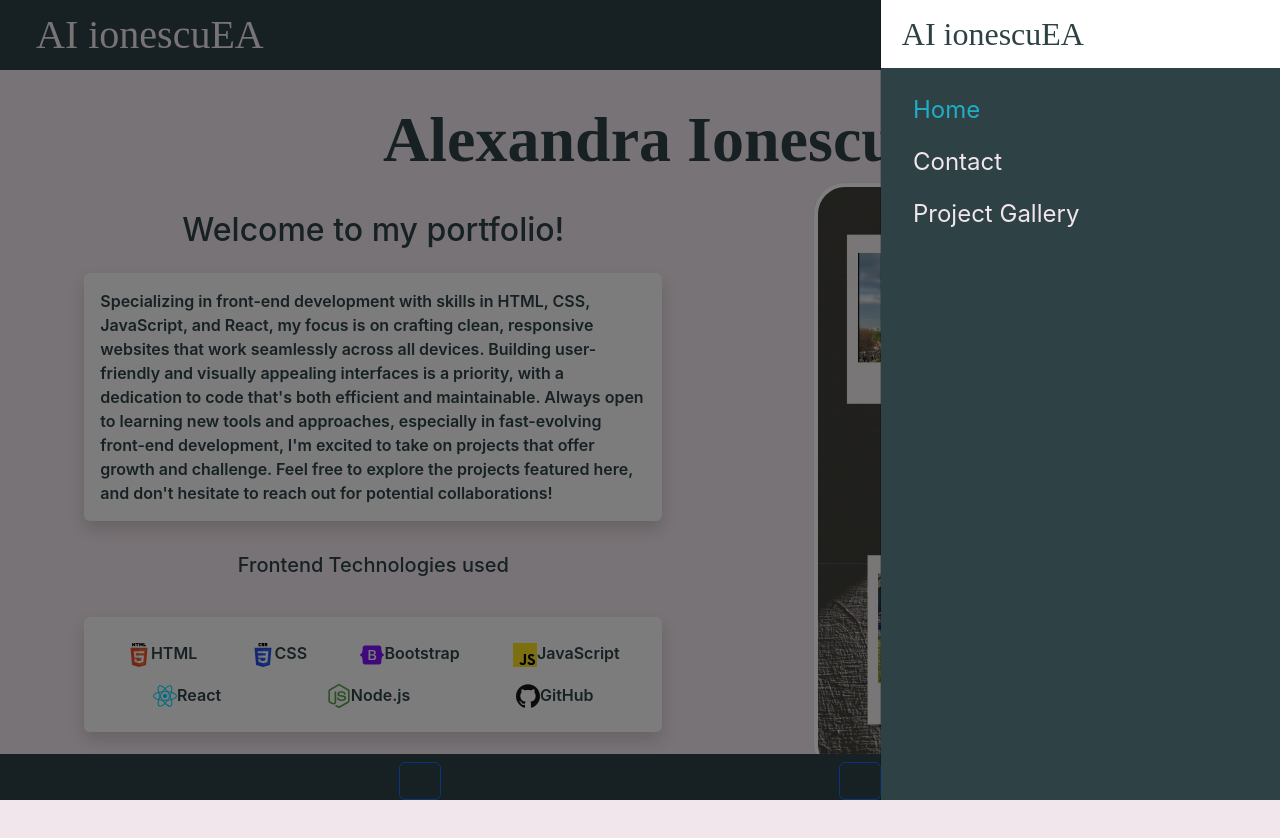
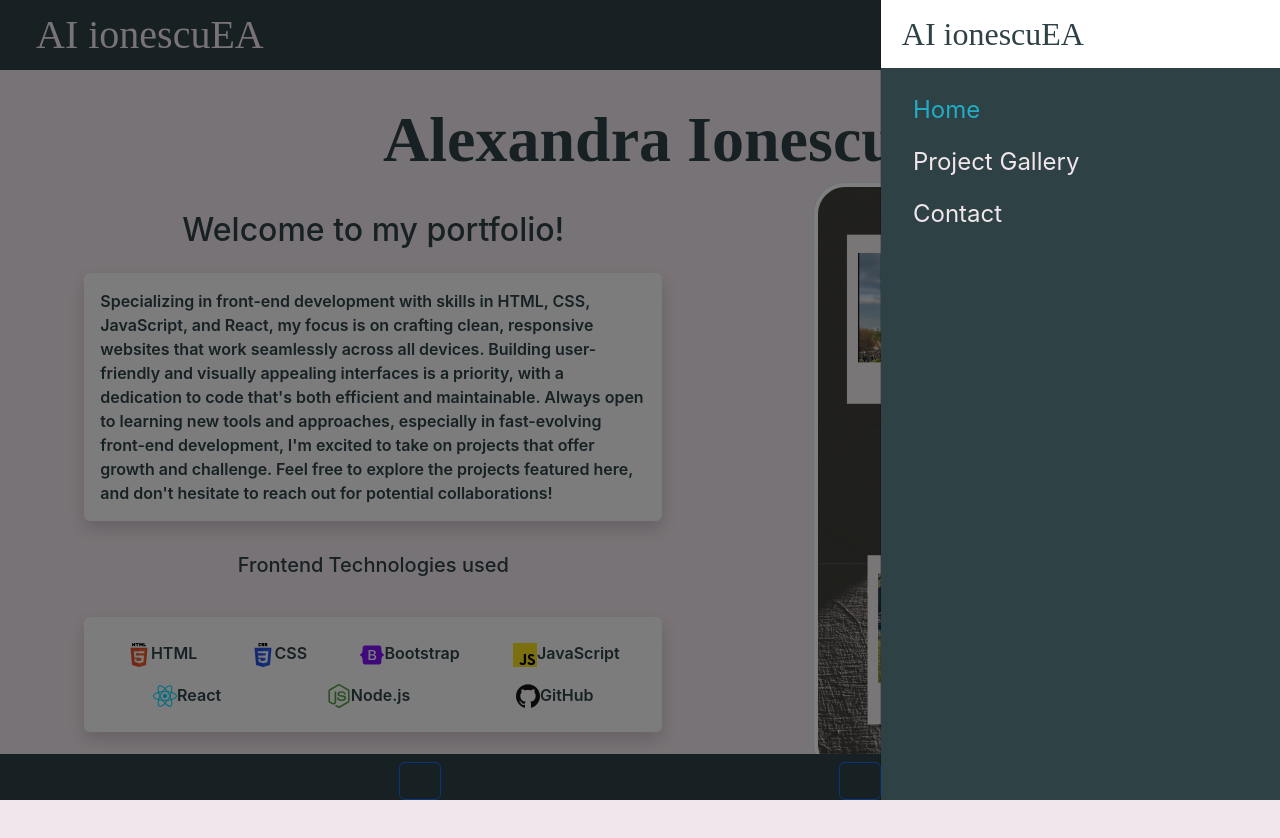
Before and after one commit to ionescuea/React-Portfolio, a React (Vite) app: page / in a window 1280 px wide. Both pictures are taken after a click on the button "Toggle navigation". Shown: the top 838 px of the page. Built offline with nearby package versions, Linux system fonts and the light colour scheme; some icons are missing.

Commit message:
Reorder navbar list

```diff
--- a/src/components/NavTabs.jsx
+++ b/src/components/NavTabs.jsx
@@ -35,22 +35,22 @@ function NavTabs(props) {
               </li>
               <li className="nav-item">
                 <a
+                  href="#ProjectGallery"
+                  onClick={() => handlePageChange('Project Gallery')}
+                  className={`nav-link ${props.currentPage === 'Project Gallery' ? 'active' : ''}`}
+                  data-bs-toggle="offcanvas" data-bs-target="#offcanvasNavbar"
+                >
+                  Project Gallery
+                </a>
+              </li>
+              <li className="nav-item">
+                <a
                   href="#Contact"
                   onClick={() => handlePageChange('Contact')}
                   className={`nav-link ${props.currentPage === 'Contact' ? 'active' : ''}`}
                   data-bs-toggle="offcanvas" data-bs-target="#offcanvasNavbar"
                 >
                   Contact
-                </a>
-              </li>
-              <li className="nav-item">
-                <a
-                  href="#ProjectGallery"
-                  onClick={() => handlePageChange('Project Gallery')}
-                  className={`nav-link ${props.currentPage === 'Project Gallery' ? 'active' : ''}`}
-                  data-bs-toggle="offcanvas" data-bs-target="#offcanvasNavbar"
-                >
-                  Project Gallery
                 </a>
               </li>
             </ul>
```
